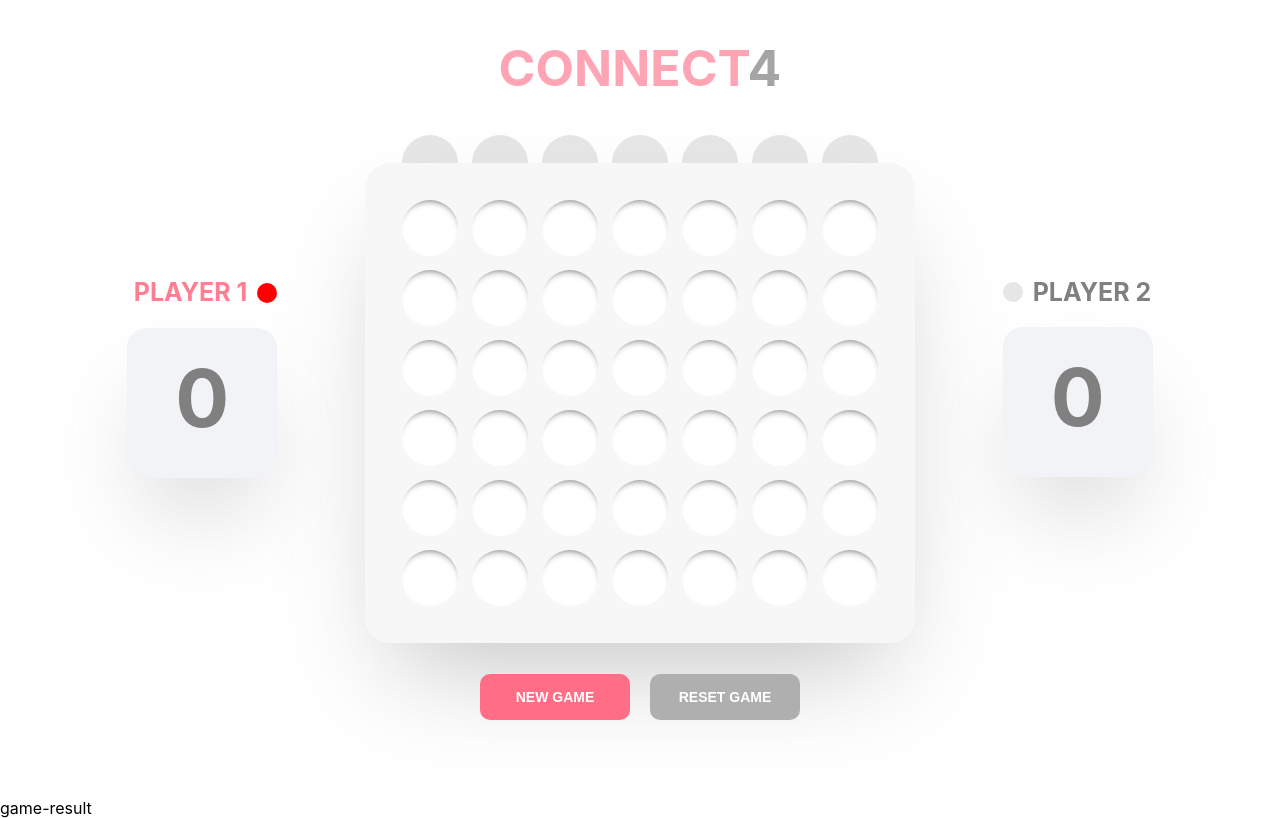
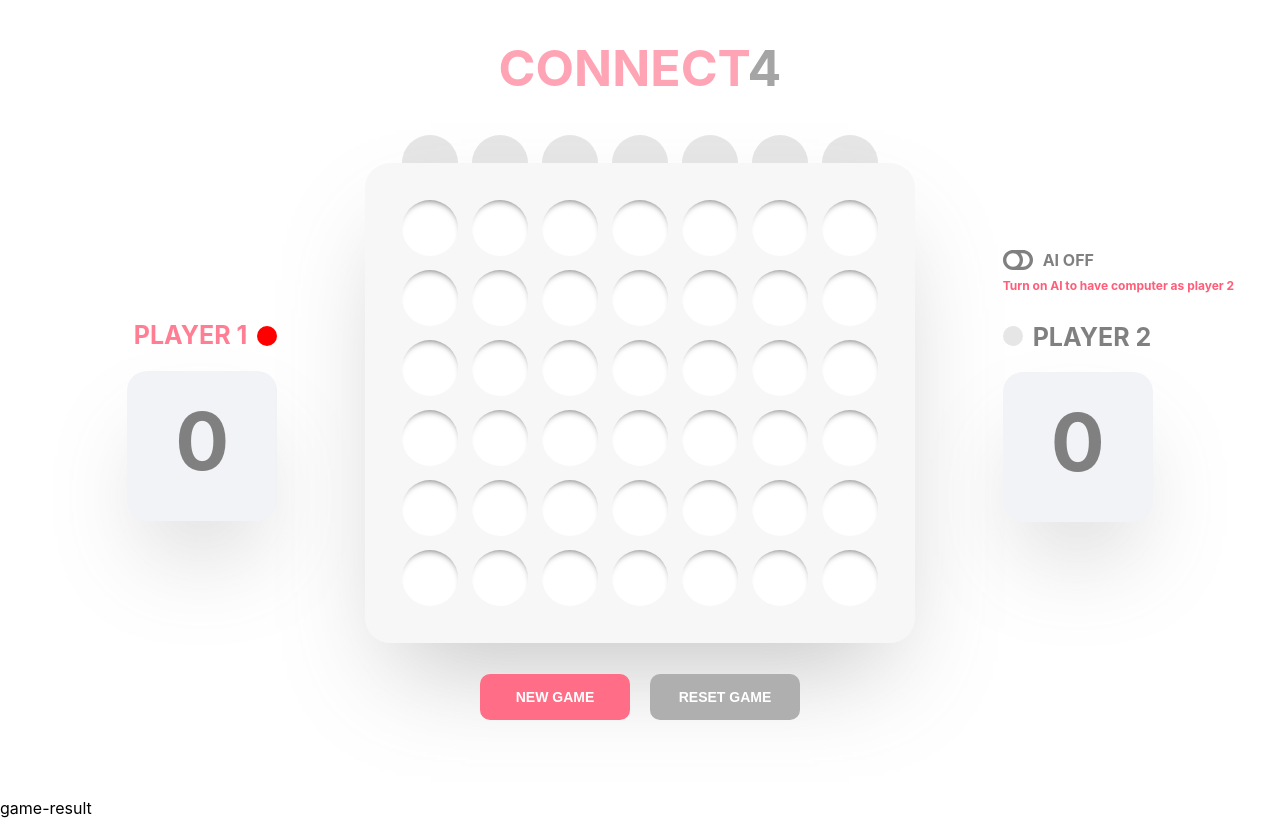
Before and after one commit to devinardya/ec-mandatory-advance-js4, a React (Create React App) app: page / in a window 1280 px wide. Built offline with nearby package versions, Linux system fonts and the light colour scheme.

Commit message:
try to fix ai

```diff
--- a/public/index.html
+++ b/public/index.html
@@ -24,7 +24,7 @@
       work correctly both with client-side routing and a non-root public URL.
       Learn how to configure a non-root public URL by running `npm run build`.
     -->
-    <title>React App</title>
+    <title>Connect 4</title>
   </head>
   <body>
     <noscript>You need to enable JavaScript to run this app.</noscript>
--- a/src/App.css
+++ b/src/App.css
@@ -43,7 +43,7 @@
 }
 
 .sidebar.two > .indicator-dot {
-  top: -25px;
+  top: 2px;
 }
 
 .sidebar.one {
@@ -58,7 +58,12 @@
 
 .sidebar.two > h2 {
   margin-left: 30px;
-  margin-top: -50px;
+  margin-top: -22px;
+}
+
+.sidebar.two > p:first-of-type {
+  font-size: 12px;
+  margin: 0 0 30px 0;
 }
 
 
@@ -90,7 +95,7 @@
   font-size: 22px;
 }
 
-.sidebar.two > p:first-of-type {
+.ai-toggle > p:first-of-type {
   font-size: 11px;
   position: relative;
   top: -10%;
@@ -158,7 +163,7 @@
 }
 
 .empty-toggle {
-  margin-bottom: -50px;
+  margin-bottom: 0px;
 }
 
 .game-result > h3 {
@@ -202,8 +207,8 @@
   height: 40px;
   line-height: 40px;
   border: none;
-  position: relative;
-  top: -10%;
+  position: absolute;
+  top:30%;
   font-weight: bold;
 }
 
--- a/src/Gamebox.js
+++ b/src/Gamebox.js
@@ -1,9 +1,9 @@
-import React, {useReducer} from 'react';
+import React, { useReducer } from 'react';
 import ReactDOM from 'react-dom';
 import Grid from './Grid';
-import { FaToggleOff, FaToggleOn } from "react-icons/fa";
 import {reducer} from './Reducer';
 import Sidebar from './Sidebar';
+import { FaToggleOn, FaToggleOff} from "react-icons/fa";
 
 const initialBoxes = new Array(7 * 6).fill("white");
 const initialHalfBoxesTop = new Array (7 * 1).fill("#e6e6e6");
@@ -19,24 +19,31 @@ const GameBox = () => {
                                                     player2Score: 0,
                                                     winnerText: "",
                                                     indicatorPlay: true,
-                                                    winningStatus: false,
-                                                    AIOn: false,
+                                                    AI: false,
+                                                    AIMoving: false,
                                                 });
 
 
-        let indicatorColor1, indicatorColor2, gameResult, AiToggle, winScore1, winScore2;
-         // to control the toggle of the dot color to show which player is active
-        if (state.indicatorPlay){
-            indicatorColor1 = "indicator-dot red";
-            indicatorColor2 = "indicator-dot";
+
+    let gameResult, filler, AiToggle;
+   // console.log("AI Moving", state.AIMoving)
+    if(state.AIMoving){
+        console.log("this got AImove")
+        filler = "AIFill"
     } else {
-            indicatorColor1 = "indicator-dot";
-            indicatorColor2 = "indicator-dot red";
+        filler = "fill"
     }
 
+    // if someone is winning, then reset the dot color to grey and show the winner announcement box
+    if (state.winningStatus){
+    gameResult =  (<div className="game-result active">
+                        <h3>{state.winnerText}</h3>
+                    </div>)
+    }  else {
+        gameResult = "game-result";
+    }
 
-/*
-        if (state.AIOn) {
+    if (state.AI) {
         AiToggle =  <>
                         <div  className="ai-toggle"
                                 onClick={() => dispatch({ type: "AIOn" })}>
@@ -54,52 +61,29 @@ const GameBox = () => {
                         </div>
                         <p>Turn on AI to have computer as player 2</p>
                     </>
-        }  */
-
-        AiToggle = null;
-
-        if (state.player1Score > state.player2Score) {
-            winScore2 = {color: "grey"};
-            winScore1 = {color: "rgb(255, 126, 148)"};
-        } else if (state.player1Score < state.player2Score) {
-            winScore2 = {color: "rgb(255, 126, 148)"};
-            winScore1 = {color: "grey"};
-        } else {
-            winScore2 = {color: "grey"};
     }
 
-           // if someone is winning, then reset the dot color to grey and show the winner announcement box
-           if (state.winningStatus){
-            gameResult =  (<div className="game-result active">
-                                <h3>{state.winnerText}</h3>
-                           </div>)
-           indicatorColor1 = "indicator-dot";
-            indicatorColor2 = "indicator-dot";
-        }  else {
-            gameResult = "game-result";
-        }
+   // AiToggle = null;
 
 return  <>
-            <div className="sidebar one">
-                <div className="empty-toggle"></div>
-                <div className= {indicatorColor1}></div>
-                <h2>Player 1</h2>
-                <h1 style={winScore1}>{state.player1Score}</h1>
-                <p>{state.winnerText1}</p>
-            </div>
-           {/*  <Sidebar
-                classNameText = "sidebar one"
-
-            /> */}
+             <Sidebar
+                sidebar = "one"
+                player1Score = {state.player1Score}
+                player2Score = {state.player2Score}
+                indicatorPlay = {state.indicatorPlay}
+                winningStatus = {state.winningStatus}
+            />
             <div className="game-boxes">
                 <div className="menu-bar">
                     <h1>CONNECT<span>4</span></h1>
                 </div>
                 <Grid boxes = {state.boxes}
                       halfTopBoxes = {state.halfBoxesTop}
+                      AIMoving = {state.AIMoving}
+                      filledBox = {state.filledBox}
                       onMouseOut = {(i) => dispatch({ type: "hoverOut", index: i})}
-                      onMouseOver={(i) => dispatch({ type: "hover", index: i})}
-                      onClick={(i) => dispatch({ type: "fill", index: i })}
+                      onMouseOver = {(i) => dispatch({ type: "hover", index: i})}
+                      onClick = {(i) => dispatch({ type: filler, index: i })}
                 />
                 <div className="menu-bar">
                     <button onClick={()=> dispatch({type: "newGame"})}>NEW GAME</button>
@@ -108,10 +92,14 @@ return  <>
             </div>
             <div className="sidebar two">
                 {AiToggle}
-                <div className= {indicatorColor2}></div>
-                <h2>Player 2</h2>
-                <h1 style={winScore2}>{state.player2Score}</h1>
-                <p>{state.winnerText2}</p>
+                <Sidebar
+                    sidebar = "two"
+                    AIOn = {state.AIOn}
+                    player1Score = {state.player1Score}
+                    player2Score = {state.player2Score}
+                    indicatorPlay = {state.indicatorPlay}
+                    winningStatus = {state.winningStatus}
+                />
             </div>
 
             {ReactDOM.createPortal(gameResult, document.body)}
--- a/src/Reducer.js
+++ b/src/Reducer.js
@@ -1,20 +1,10 @@
 import { checkWinner } from './checkWinner';
+import { aiMoving} from './aiMoving';
 
 const initialBoxes = new Array(7 * 6).fill("white");
 const initialHalfBoxesTop = new Array(7 * 1).fill("#e6e6e6");
 
-async function ai() {
-    console.log("come to ai")
-    let random = new Promise((resolve, reject) => {
-        setTimeout( () => {
-            resolve( Math.floor(Math.random() * Math.floor(6)));
-        }, 1000)
-    })
 
-   let result = await random;
-   console.log(result);
-   return result;
-}
 
 function reducer(state, action) {
 
@@ -26,6 +16,8 @@ function reducer(state, action) {
             if (state.winningStatus) {
                 return state;
             }
+            console.log("human move")
+            if(!state.AI) {
 
                 //copy the boxes from the state to a new variable
                 //then by using the index of the array to pint point a specific box, set the color chosen from the color picker
@@ -43,17 +35,13 @@ function reducer(state, action) {
                     return state;
                 }
 
-            if (state.AIOn) {
-                newBoxes[index] = "pink"; // A.I is always grey
-            } else {
                 newBoxes[index] = state.color;
-            }
 
                 // function to check if there's a winning combination on every input from the player, return an array
                 const winner = checkWinner(newBoxes);
                 //console.log(winner[2]
 
-            if (!state.AIOn || winner[3]) { // vs human
+
                 return {
                     //saving every changes done to the state by doing the spread (...)
                     ...state,
@@ -68,82 +56,126 @@ function reducer(state, action) {
                     player2Score: state.player2Score + winner[2],
                     winningStatus: winner[3],
                 }
-            } else { // vs AI
+            } else {
 
-                // Latest filled box
-                allFilledBox = [...allFilledBox, index];
+                const newBoxes = [...state.boxes];
+                const column = action.index % 7;
+                let index = 5 * 7 + column;
 
-                // randomize a number between 0 to 6.
-                // check so that its index is not < 0
-
-                let AIcolumn = Math.floor(Math.random() * Math.floor(6));
-                /* let AIcolumn = ai();
-                console.log(ai) */
-                let AIindex = 5 * 7 + AIcolumn;
-
-                while (allFilledBox.includes(AIindex) && AIindex >= 0) {
-                    AIindex -= 7;
-
-                    if (AIindex < 0) {
-
-                        AIcolumn = Math.floor(Math.random() * Math.floor(6));
-                        AIindex = 5 * 7 + AIcolumn;
-                    }
+                let allFilledBox = [...state.filledBox];
+                while (allFilledBox.includes(index)) {
+                    index -= 7;
                 }
 
-                // add the gray box at AIindex location
-                newBoxes[AIindex] = "grey";
+                if (index < 0) {
+                    return state;
+                }
 
-                // Check for winner
+
+                newBoxes[index] = "pink";
+
+
+                // function to check if there's a winning combination on every input from the player, return an array
                 const winner = checkWinner(newBoxes);
+                //console.log(winner[2]
 
-                // Return the state
+
                 return {
                     //saving every changes done to the state by doing the spread (...)
                     ...state,
                     //setting a specific state to the new one (like setState on class)
                     boxes: newBoxes,
-                    color: "pink",
                     halfBoxesTop: initialHalfBoxesTop,
-                    filledBox: [...state.filledBox, index, AIindex],
-                    indicatorPlay: true,
+                    filledBox: [...state.filledBox, index],
+                    indicatorPlay: state.indicatorPlay === true ? false : true,
                     winnerText: winner[0],
                     player1Score: state.player1Score + winner[1],
                     player2Score: state.player2Score + winner[2],
                     winningStatus: winner[3],
+                    AIMoving: true,
             }
         }
 
+
+        case "AIFill":
+
+
+            console.log("AI move start, action.index is ");
+            // if there already someone winning, stop the game
+            if (state.winningStatus) {
+                return state;
+            }
+
+
+            console.log(aiMoving([...state.filledBox]))
+            const newBoxesAI = [...state.boxes];
+            let columnAI = action.index % 7;
+            let indexAI = 5 * 7 + columnAI;
+
+            let allFilledBoxAI = [...state.filledBox];
+                while (allFilledBoxAI.includes(indexAI) && indexAI >= 0 ) {
+                    indexAI -= 7;
+                }
+
+                if (indexAI < 0) {
+                    return state;
+                }
+
+
+            newBoxesAI[indexAI] = "grey";
+
+
+            // function to check if there's a winning combination on every input from the player, return an array
+            const winner2 = checkWinner(newBoxesAI);
+            //console.log(winner[2]
+
+            console.log("AI move ending, index is", indexAI);
+
+            return {
+                //saving every changes done to the state by doing the spread (...)
+                ...state,
+                //setting a specific state to the new one (like setState on class)
+                boxes: newBoxesAI,
+                halfBoxesTop: initialHalfBoxesTop,
+                filledBox: [...state.filledBox, indexAI],
+                indicatorPlay: state.indicatorPlay === true ? false : true,
+                winnerText: winner2[0],
+                player1Score: state.player1Score + winner2[1],
+                player2Score: state.player2Score + winner2[2],
+                winningStatus: winner2[3],
+                AIMoving : false,
+            }
+
         case "hover":
+
             if (state.winningStatus) {
                 return state;
             }
             // hovering across the column
             const newHalfBoxes = [...state.halfBoxesTop];
             const indexHalfBox = action.index % 7;
-            newHalfBoxes[indexHalfBox] = state.halfBoxColor;
+            newHalfBoxes[indexHalfBox] = state.color;
 
             // change the color of the circle to light grey when the mouse is away from the circle and inside the outer teal box
             return {
                 ...state,
                 halfBoxesTop: newHalfBoxes,
-                    halfBoxColor: "#e6e6e6",
                 indicatorPlay: state.indicatorPlay,
             }
 
         case "hoverOut":
+
             if (state.winningStatus) {
                 return state;
             }
             // change the color of the circle to the active color when the mouse is hovering inside the circle
             const newHalfBoxesOut = [...state.halfBoxesTop];
             const indexHalfBoxOut = action.index % 7;
-            newHalfBoxesOut[indexHalfBoxOut] = state.halfBoxColor;
+            newHalfBoxesOut[indexHalfBoxOut] = "#e6e6e6";
 
             return {
                 ...state,
                 halfBoxesTop: newHalfBoxesOut,
-                    halfBoxColor: state.color,
                 indicatorPlay: state.indicatorPlay,
             }
 
@@ -179,7 +211,7 @@ function reducer(state, action) {
         case "AIOn":
             return {
                 ...state,
-                AIOn: state.AIOn === true ? false : true,
+                AI: state.AI === false ? true : false,
             }
 
         default:
--- a/src/Sidebar.js
+++ b/src/Sidebar.js
@@ -1,10 +1,9 @@
 import React from 'react';
-import { FaToggleOff, FaToggleOn } from "react-icons/fa";
 
-const Sidebar = (props) => {
+const Sidebar = React.memo( (props) => {
 
 
-    let indicatorColor1, indicatorColor2, AiToggle, winScore1, winScore2, sideClassName;
+    let indicatorColor1, indicatorColor2, winScore1, winScore2, printData;
     // to control the toggle of the dot color to show which player is active
    if (props.indicatorPlay){
        indicatorColor1 = "indicator-dot red";
@@ -22,7 +21,10 @@ const Sidebar = (props) => {
        gameResult = "game-result";
    } */
 
+     // to control the color of the winner scores
+
    if (props.player1Score > props.player2Score) {
+       console.log("it's here")
        winScore2 = {color: "grey"};
        winScore1 = {color: "rgb(255, 126, 148)"};
    } else if (props.player1Score < props.player2Score) {
@@ -32,20 +34,26 @@ const Sidebar = (props) => {
        winScore2 = {color: "grey"};
    }
 
-   if (props.classNameText === "sidebar one") {
-        sideClassName = "sidebar one";
-   } else {
-        sideClassName = "sidebar two";
 
+   if (props.sidebar === "one"){
+       printData = (<div className="sidebar one">
+                        <div className= {indicatorColor1}></div>
+                        <h2>Player 1</h2>
+                        <h1 style={winScore1}>{props.player1Score}</h1>
+                    </div>)
    }
 
-    return  (<div className={sideClassName}>
-                <div className= {indicatorColor1}></div>
-                {AiToggle}
-                <h2>Player 1</h2>
-                <h1 style={winScore1}>{props.player1Score}</h1>
-                <p>{props.winnerText1}</p>
-             </div>)
-}
+   if (props.sidebar === "two") {
+       printData = (<>
+                        <div className= {indicatorColor2}></div>
+                        <h2>Player 2</h2>
+                        <h1 style={winScore2}>{props.player2Score}</h1>
+                    </>  )
+   }
+
+    return  <>
+              {printData}
+            </>
+});
 
 export default Sidebar;
--- /dev/null
+++ b/src/aiMoving.js
@@ -0,0 +1,17 @@
+function aiMoving() {
+
+    let AIindexTemp;
+   // let allFilledBoxAI = statusArray;
+    console.log("aimoving")
+
+
+        AIindexTemp = Math.floor(Math.random() * Math.floor(6))
+
+        if (AIindexTemp < 0) {
+            AIindexTemp  = Math.floor(Math.random() * Math.floor(6))
+        }
+
+        return AIindexTemp;
+}
+
+export {aiMoving};
```
Also changed, not shown: src/Grid.js (+35 -1 lines). Lines whose indentation alone changed are shown as unchanged.
